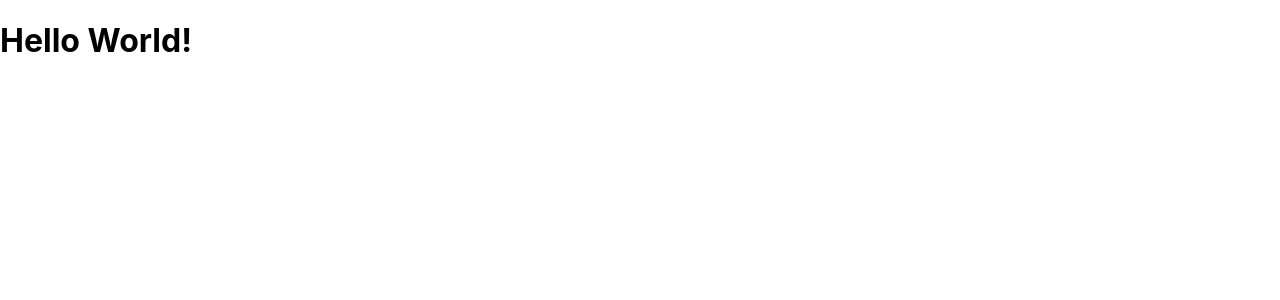
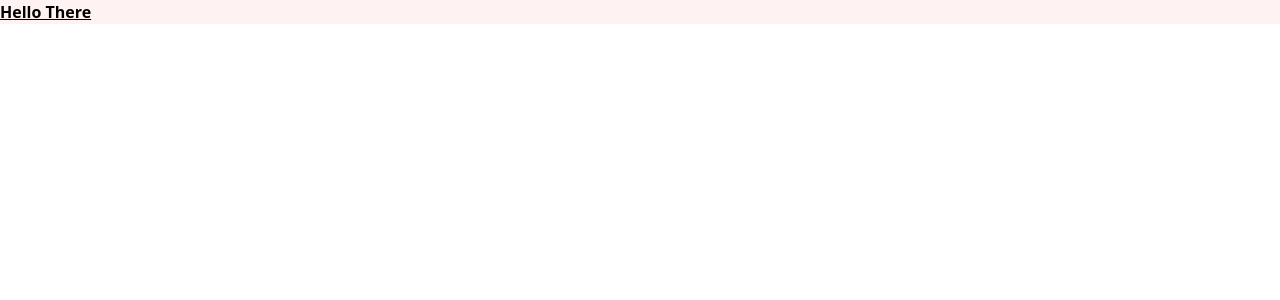
Before and after one commit to Blais3D/websitev2, a Next.js app: page / in a window 1280 px wide. Shown: the top 300 px of the page. Built offline with nearby package versions, Linux system fonts and the light colour scheme.

Commit message:
new site

```diff
--- a/pages/_app.tsx
+++ b/pages/_app.tsx
@@ -1,8 +1,26 @@
-import '../styles/globals.css'
 import type { AppProps } from 'next/app'
+import './index.css'
+
+const MyButton: React.FC<{ text: String; color: string; link: any }> = (
+  props
+) => {
+  return (
+    <button className='' onClick={props.link}>
+      {props.text}
+    </button>
+  );
+};
 
 function MyApp({ Component, pageProps }: AppProps) {
-  return <Component {...pageProps} />
+  return (
+  <html>
+    <body className='bg-red-50'>
+      <h1 className='font-bold underline '>
+        Hello There
+      </h1>
+    </body>
+  </html>)
+  //return <Component {...pageProps} />
 }
 
 export default MyApp
--- a/pages/index.tsx
+++ b/pages/index.tsx
@@ -1,6 +1,9 @@
 import type { NextPage } from 'next'
 import Head from 'next/head'
 import Image from 'next/image'
+import React from 'react'
+import App from './_app'
+
 
 const Home: NextPage = () => {
   return (
--- a/tailwind.config.js
+++ b/tailwind.config.js
@@ -1,6 +1,6 @@
 module.exports = {
   content: [
-    './pages/**/*.{html,js,ts,tsx}',,
+    "./pages/_app.tsx",
   ],
   theme: {
     extend: {},
```
Also changed, not shown: .eslintrc.json, 1 other file (tests, documents, lock files or other folders).
